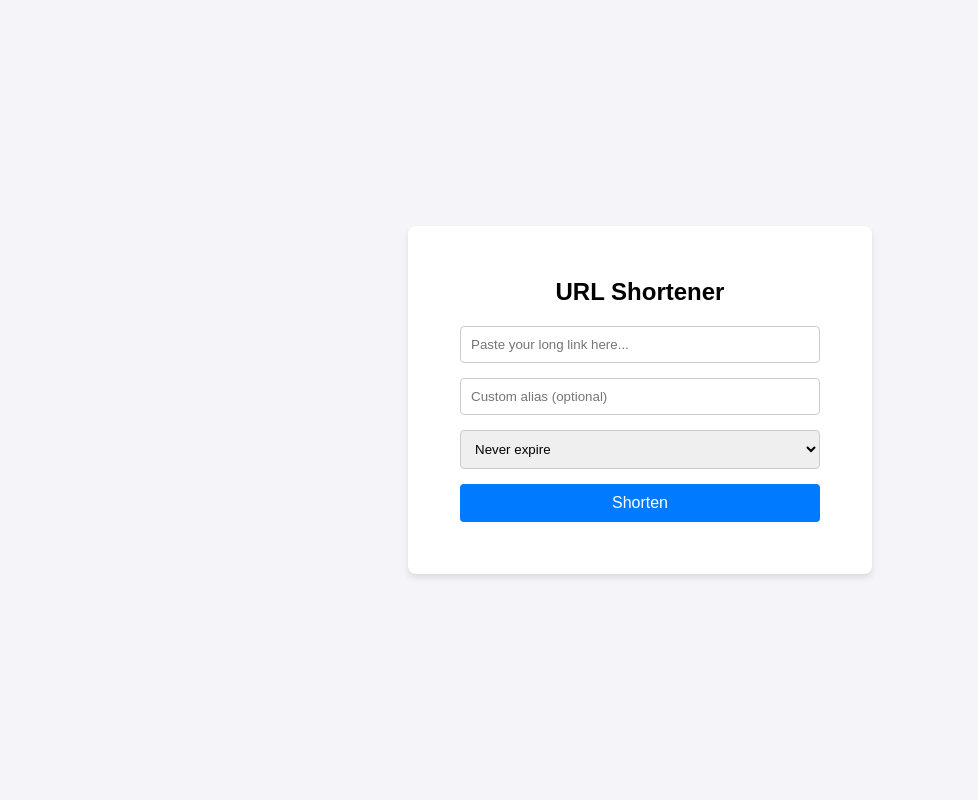
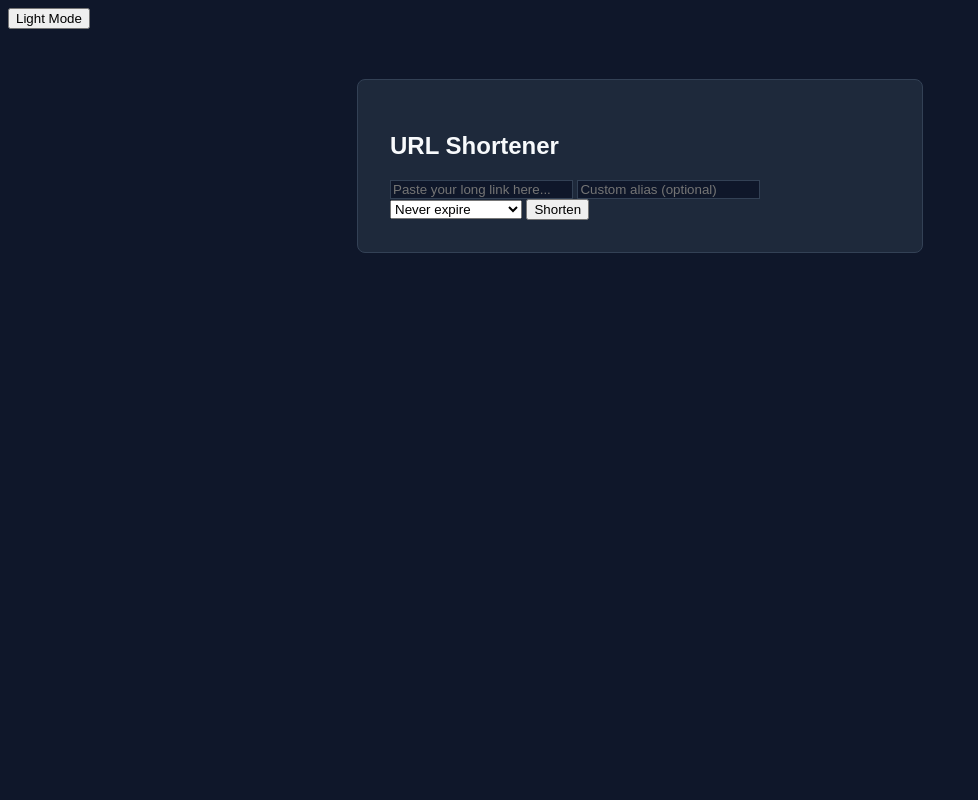
Before and after one commit to maalvesdev/URLshort, a Flask app: page / in a window 1280 px wide. Shown: the whole page, without its empty margins (0-978 px from the left). Run offline with Flask 3, Linux system fonts and the light colour scheme.

Commit message:
dark/light mode with localStorage

```diff
--- a/templates/index.html
+++ b/templates/index.html
@@ -5,17 +5,50 @@
     <meta name="viewport" content="width=device-width, initial-scale=1.0">
     <title>URL Shortener</title>
     <style>
-        body { font-family: Arial, sans-serif; background-color: #f4f4f9; display: flex; justify-content: center; align-items: center; height: 100vh; margin: 0; }
-        .container { background: white; padding: 2rem; border-radius: 8px; box-shadow: 0 4px 6px rgba(0,0,0,0.1); text-align: center; width: 100%; max-width: 400px; }
-        input, select { width: 90%; padding: 10px; margin-bottom: 15px; border: 1px solid #ccc; border-radius: 4px; box-sizing: border-box; }
-        button { background-color: #007bff; color: white; border: none; padding: 10px 20px; border-radius: 4px; cursor: pointer; font-size: 16px; width: 90%; }
-        button:hover { background-color: #0056b3; }
-        #result { margin-top: 20px; font-weight: bold; }
-        .error { color: red; font-size: 14px; margin-bottom: 10px; }
-        a { color: #007bff; text-decoration: none; }
+        :root {
+            --bg-color: #0f172a;
+            --card-bg: #1e293b;
+            --text-color: #f8fafc;
+            --accent-color: #3b82f6;
+            --border-color: #334155;
+            --input-bg: #0f172a;
+        }
+
+        body.light-mode {
+            --bg-color: #f8fafc;
+            --card-bg: #ffffff;
+            --text-color: #0f172a;
+            --accent-color: #2563eb;
+            --border-color: #e2e8f0;
+            --input-bg: #ffffff;
+        }
+
+        body {
+            background-color: var(--bg-color);
+            color: var(--text-color);
+            transition: background-color 0.3s, color 0.3s;
+            font-family: sans-serif;
+        }
+
+        .container {
+            background-color: var(--card-bg);
+            border: 1px solid var(--border-color);
+            padding: 2rem;
+            border-radius: 8px;
+            max-width: 500px;
+            margin: 50px auto;
+        }
+
+        input {
+            background-color: var(--input-bg);
+            color: var(--text-color);
+            border: 1px solid var(--border-color);
+        }
     </style>
 </head>
 <body>
+
+<button id="theme-toggle" type="button">Light Mode</button>
 
 <div class="container">
     <h2>URL Shortener</h2>
@@ -38,6 +71,28 @@
 </div>
 
 <script>
+    const toggleBtn = document.getElementById('theme-toggle');
+    const currentTheme = localStorage.getItem('theme');
+
+    if (currentTheme === 'light') {
+        document.body.classList.add('light-mode');
+        toggleBtn.textContent = '🌙 Dark Mode';
+    }
+
+    toggleBtn.addEventListener('click', () => {
+        document.body.classList.toggle('light-mode');
+
+        let theme = 'dark';
+        if (document.body.classList.contains('light-mode')) {
+            theme = 'light';
+            toggleBtn.textContent = '🌙 Dark Mode';
+        } else {
+            toggleBtn.textContent = '☀️ Light Mode';
+        }
+
+        localStorage.setItem('theme', theme);
+    });
+
     async function shortenUrl() {
         const urlInput = document.getElementById('longUrl').value;
         const customAlias = document.getElementById('customAlias').value;
```
